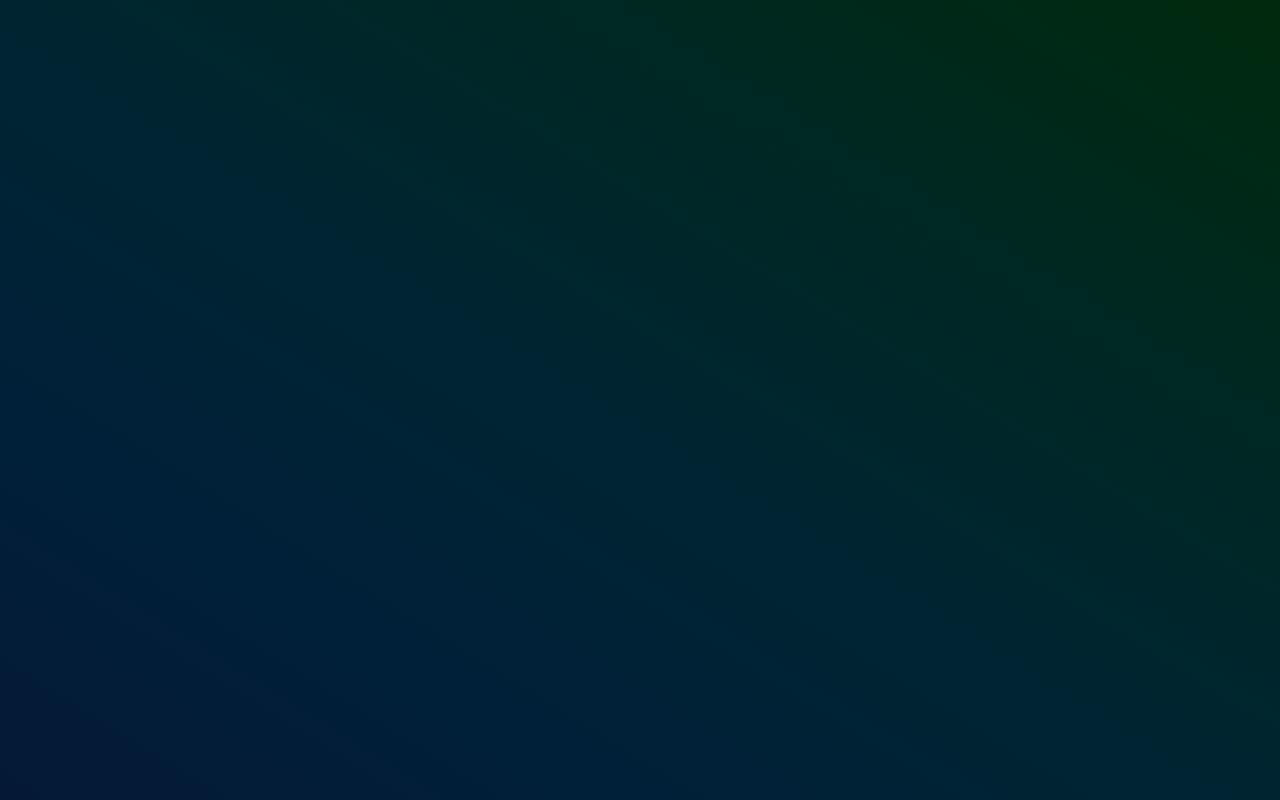
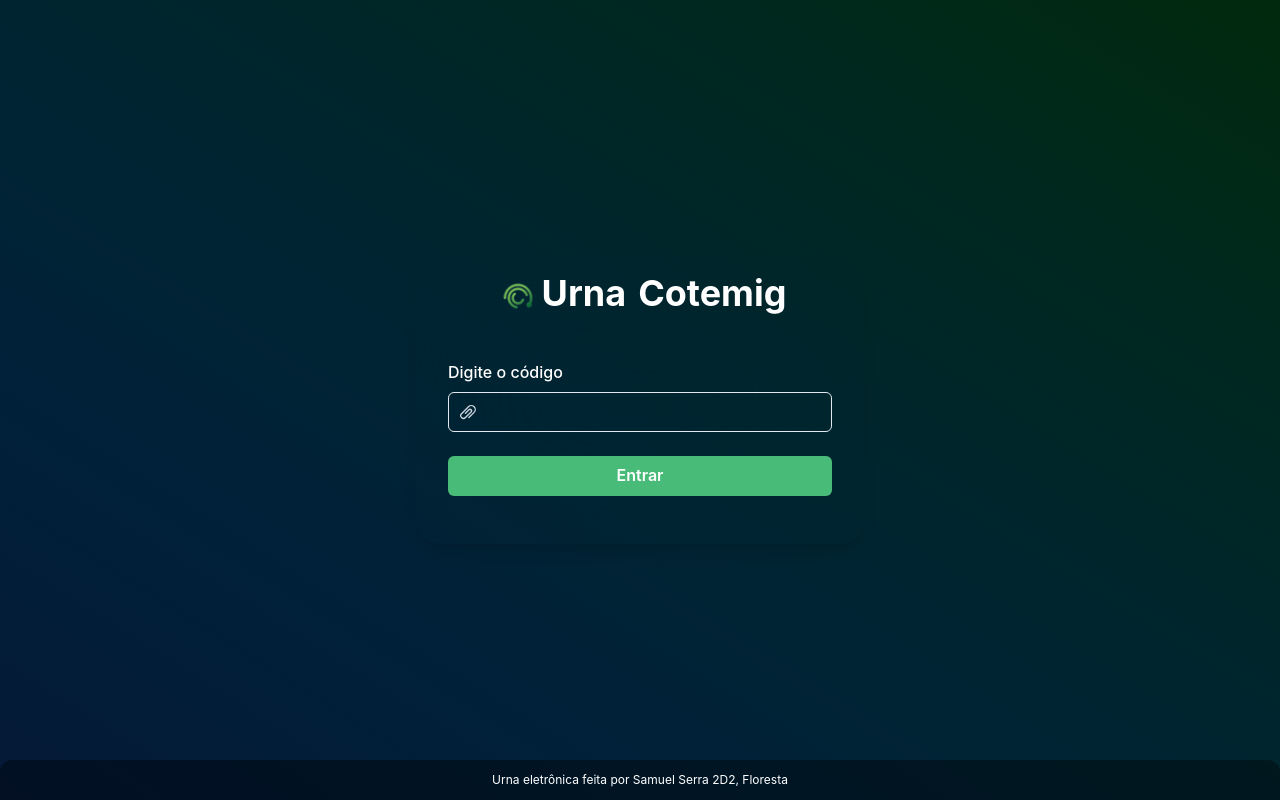
Before and after one commit to sserra16/frontUrna, a React (Create React App) app: page /AdminLogin in a window 1280 px wide. Before the commit this address had no page. Built offline with nearby package versions, Linux system fonts and the light colour scheme.

Commit message:
dashboard

```diff
--- a/package.json
+++ b/package.json
@@ -17,7 +17,7 @@
     "@types/react-dom": "^18.0.0",
     "apexcharts": "^3.36.0",
     "axios": "^0.27.2",
-    "framer-motion": "^7.3.5",
+    "framer-motion": "^7.6.1",
     "react": "^18.2.0",
     "react-apexcharts": "^1.4.0",
     "react-dom": "^18.2.0",
--- a/src/App.tsx
+++ b/src/App.tsx
@@ -1,4 +1,4 @@
-import { Flex, VStack } from "@chakra-ui/react";
+import { Flex, VStack, Text } from "@chakra-ui/react";
 import { BrowserRouter } from "react-router-dom";
 import Routes from "./routes";
 import "./global.css";
@@ -18,6 +18,18 @@ function App() {
         <BrowserRouter>
           <Routes />
         </BrowserRouter>
+        <Flex
+          alignItems={"center"}
+          justifyContent="center"
+          position={"fixed"}
+          bottom={0}
+          w={"full"}
+          roundedTop="xl"
+          bg="blackAlpha.500"
+          h={"10"}
+          backdropBlur="10px">
+            <Text fontSize={12}>Urna eletrônica feita por Samuel Serra 2D2, Floresta</Text>
+          </Flex>
       </Flex>
     </VStack>
   );
--- a/src/pages/Dashboard.tsx
+++ b/src/pages/Dashboard.tsx
@@ -1,16 +1,21 @@
-import { Flex, Stack } from "@chakra-ui/react";
+import { Flex, Spinner, Stack } from "@chakra-ui/react";
 import { useEffect, useState } from "react";
 import Chart from "react-apexcharts";
 import votacaoService from "../services/votacaoService";
 import VotosPorCandidato from "../models/votosPorCandidato";
+import { useNavigate } from "react-router-dom";
 
 export default function Dashboard() {
+  const [load, setLoad] = useState(true);
   const [votos, setVotos] = useState<VotosPorCandidato[]>();
+  const history = useNavigate();
 
   function getVotos() {
+    setLoad(false);
     votacaoService
       .getVotos()
       .then((response) => {
+        setLoad(true);
         setVotos(response.data);
       })
       .catch((error) => {
@@ -19,11 +24,14 @@ export default function Dashboard() {
   }
 
   useEffect(() => {
+    if (!localStorage.getItem("admin")) {
+      history("/adminlogin");
+    }
     getVotos();
     setTimeout(() => {
       getVotos();
     }, 30000);
-  }, []);
+  }, [history]);
 
   let votos22 = 0;
   let votos13 = 0;
@@ -61,6 +69,15 @@ export default function Dashboard() {
         spacing={2}
         py={4}
         px={6}>
+        {!load ? (
+          <Spinner
+            thickness="4px"
+            speed="0.65s"
+            emptyColor="gray.200"
+            color="green.400"
+            size="xl"
+          />
+        ) : (
           <Chart
             options={{
               legend: {
@@ -80,6 +97,7 @@ export default function Dashboard() {
             series={[votos22, votos13, votos10, votos20]}
             width={"400px"}
             type={"pie"}></Chart>
+        )}
       </Stack>
     </Flex>
   );
--- /dev/null
+++ b/src/pages/LoginAdmin.tsx
@@ -0,0 +1,103 @@
+import {
+  Flex,
+  InputLeftElement,
+  Box,
+  FormControl,
+  FormLabel,
+  Input,
+  Stack,
+  Button,
+  Heading,
+  Image,
+  Text,
+  InputGroup,
+} from "@chakra-ui/react";
+
+import { AttachmentIcon } from "@chakra-ui/icons";
+
+import React, { useState } from "react";
+
+import Logo from "../assets/logo.png";
+
+import { useNavigate } from "react-router";
+import { motion } from "framer-motion";
+import { codigoCorreto } from "../services/secret";
+
+export default function LoginAdmin() {
+  /* ----- */
+  const history = useNavigate();
+
+  const [codigo, setCodigo] = useState("");
+
+  return (
+    <>
+      <Flex minH={"100vh"} alignItems={"center"} justify={"center"}>
+        <motion.div initial={{ y: -400 }} animate={{ y: 0 }}>
+          <Stack
+            boxShadow={"lg"}
+            backdropFilter={"auto"}
+            backdropBlur="80px"
+            w={"md"}
+            rounded={"3xl"}
+            display="flex"
+            alignItems={"center"}
+            justifyContent="space-between"
+            direction={"column"}
+            overflow="hidden"
+            spacing={2}
+            py={4}
+            px={6}>
+            <Stack align={"center"}>
+              <Heading fontSize={"4xl"} display="flex" w="full">
+                <Image alignSelf={"flex-start"} boxSize={12} src={Logo} />
+                <Flex gap={3}>
+                  <Text>Urna</Text>
+                  <Text display={"inline"} color={"green.300"}>
+                    Cotemig
+                  </Text>
+                </Flex>
+              </Heading>
+            </Stack>
+            <Box p={8}>
+              <Stack spacing={4} w={"sm"}>
+                <FormControl id="mat">
+                  <FormLabel>Digite o código</FormLabel>
+                  <InputGroup>
+                    <InputLeftElement
+                      pointerEvents="none"
+                      children={<AttachmentIcon color="gray.300" />}
+                    />
+                    <Input
+                      required
+                      autoComplete={"off"}
+                      onChange={(e) => {
+                        setCodigo(e.target.value);
+                      }}
+                    />
+                  </InputGroup>
+                </FormControl>
+
+                <Stack spacing={10}>
+                  <Button
+                    disabled={codigo === codigoCorreto ? false : true}
+                    bg={"green.400"}
+                    color={"white"}
+                    mt={2}
+                    onClick={() => {
+                      localStorage.setItem("admin", "pode");
+                      history("/dashboard");
+                    }}
+                    _hover={{
+                      bg: "green.300",
+                    }}>
+                    Entrar
+                  </Button>
+                </Stack>
+              </Stack>
+            </Box>
+          </Stack>
+        </motion.div>
+      </Flex>
+    </>
+  );
+}
--- a/src/pages/Votacao.tsx
+++ b/src/pages/Votacao.tsx
@@ -33,6 +33,7 @@ import { AxiosError } from "axios";
 import api from "../services/api";
 import { useNavigate, useLocation } from "react-router-dom";
 import votacaoService from "../services/votacaoService";
+import { motion } from "framer-motion";
 
 export default function Votacao() {
   /* Modal */
@@ -69,7 +70,7 @@ export default function Votacao() {
   async function votar() {
     let numFinal = "";
 
-    if (candNum !== "22" && candNum !== "13" && candNum !== "20") {
+    if (candNum !== "22" && candNum !== "13" && candNum !== "00") {
       numFinal = "10";
     } else {
       numFinal = candNum;
@@ -88,6 +89,7 @@ export default function Votacao() {
 
   return (
     <>
+      <motion.div initial={{ y: -400 }} animate={{ y: 0 }}>
         <Flex gap={16}>
           <Box
             gap={10}
@@ -211,7 +213,7 @@ export default function Votacao() {
                 bg={"white"}
                 textColor={"black"}
                 onClick={() => {
-                setCandNum("20");
+                  setCandNum("00");
                   onOpen();
                 }}>
                 Branco
@@ -225,7 +227,9 @@ export default function Votacao() {
                 alignItems="center"
                 gap={1}
                 leftIcon={<CloseIcon color={"white"} boxSize={3} />}
-              onClick={() => setCandNum(candNum.slice(0, candNum.length - 1))}>
+                onClick={() =>
+                  setCandNum(candNum.slice(0, candNum.length - 1))
+                }>
                 <Text>Corrige</Text>
               </Button>
               <Button
@@ -275,10 +279,10 @@ export default function Votacao() {
                       ? "Deseja votar no Bolsonaro?"
                       : candNum !== "13" &&
                         candNum !== "22" &&
-                      candNum !== "20" &&
+                        candNum !== "00" &&
                         candNum
                       ? "Deseja votar Nulo?"
-                    : candNum === "20"
+                      : candNum === "00"
                       ? "Deseja votar em Branco?"
                       : "Digite um número ou clique no botão de votar em branco."}
                   </Text>
@@ -350,6 +354,7 @@ export default function Votacao() {
             )}
           </ModalContent>
         </Modal>
+      </motion.div>
     </>
   );
 }
--- a/src/routes.tsx
+++ b/src/routes.tsx
@@ -2,12 +2,14 @@ import { Routes, Route } from "react-router-dom";
 import Login from "./pages/Login";
 import Votacao from "./pages/Votacao";
 import Dashboard from "./pages/Dashboard";
+import LoginAdmin from "./pages/LoginAdmin";
 
 export default function classRoutes() {
   return (
     <Routes>
       <Route path="/" element={<Login />} />
       <Route path="/Votacao" element={<Votacao />} />
+      <Route path="/AdminLogin" element={<LoginAdmin />} />
       <Route path="/Dashboard" element={<Dashboard />} />
     </Routes>
   );
--- a/src/services/api.ts
+++ b/src/services/api.ts
@@ -1,7 +1,7 @@
 import axios from "axios";
 
 const api = axios.create({
-  baseURL: "https://localhost:44393/api",
+  baseURL: "https://localhost:5001/api",
   headers: {
     "content-type": "application/json",
     "Access-Control-Allow-Origin": "*",
--- /dev/null
+++ b/src/services/secret.ts
@@ -0,0 +1 @@
+export const codigoCorreto = "ae02e4c0-f8f3-4de3-8de2-849c6c635399";
```
Also changed, not shown: src/pages/Login.tsx (+35 -15 lines), 2 other files (tests, documents, lock files or other folders). Lines whose indentation alone changed are shown as unchanged.
